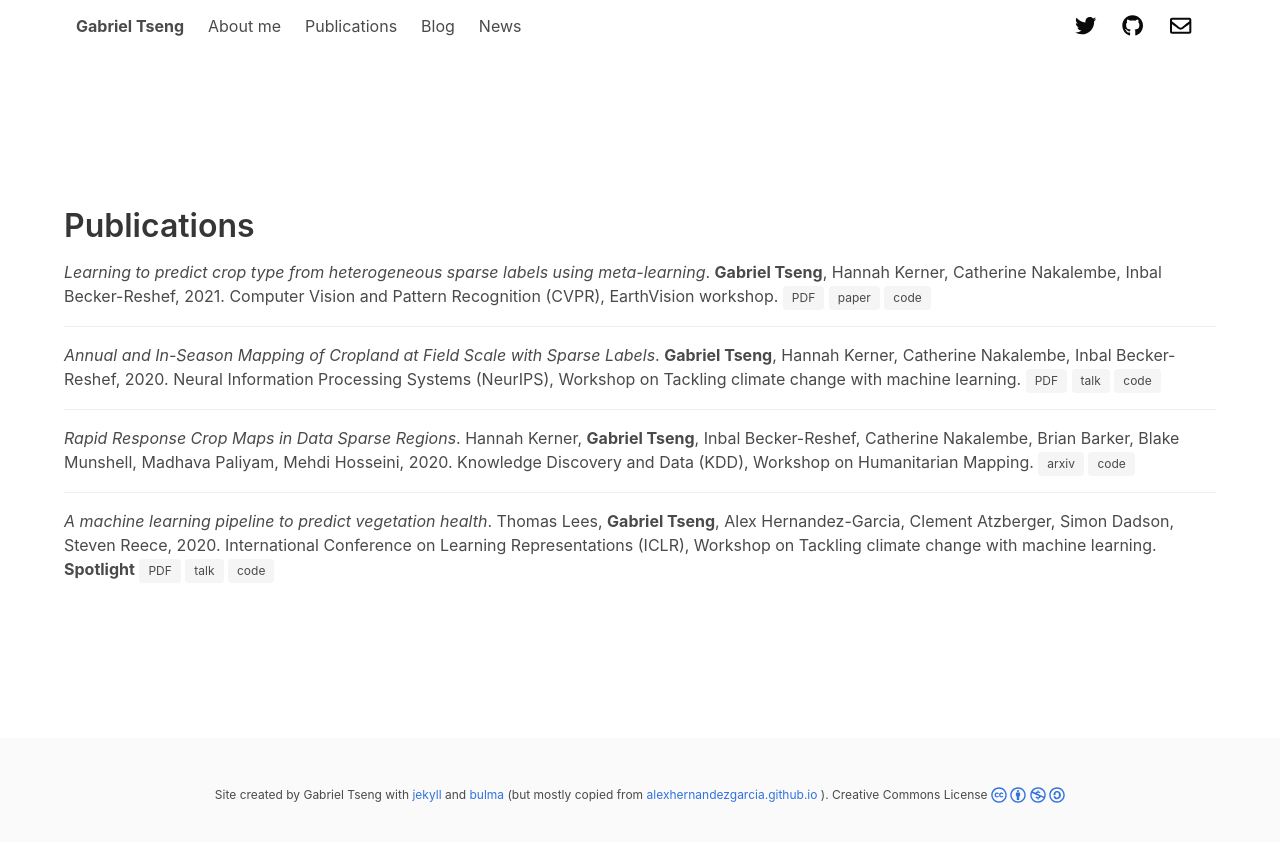
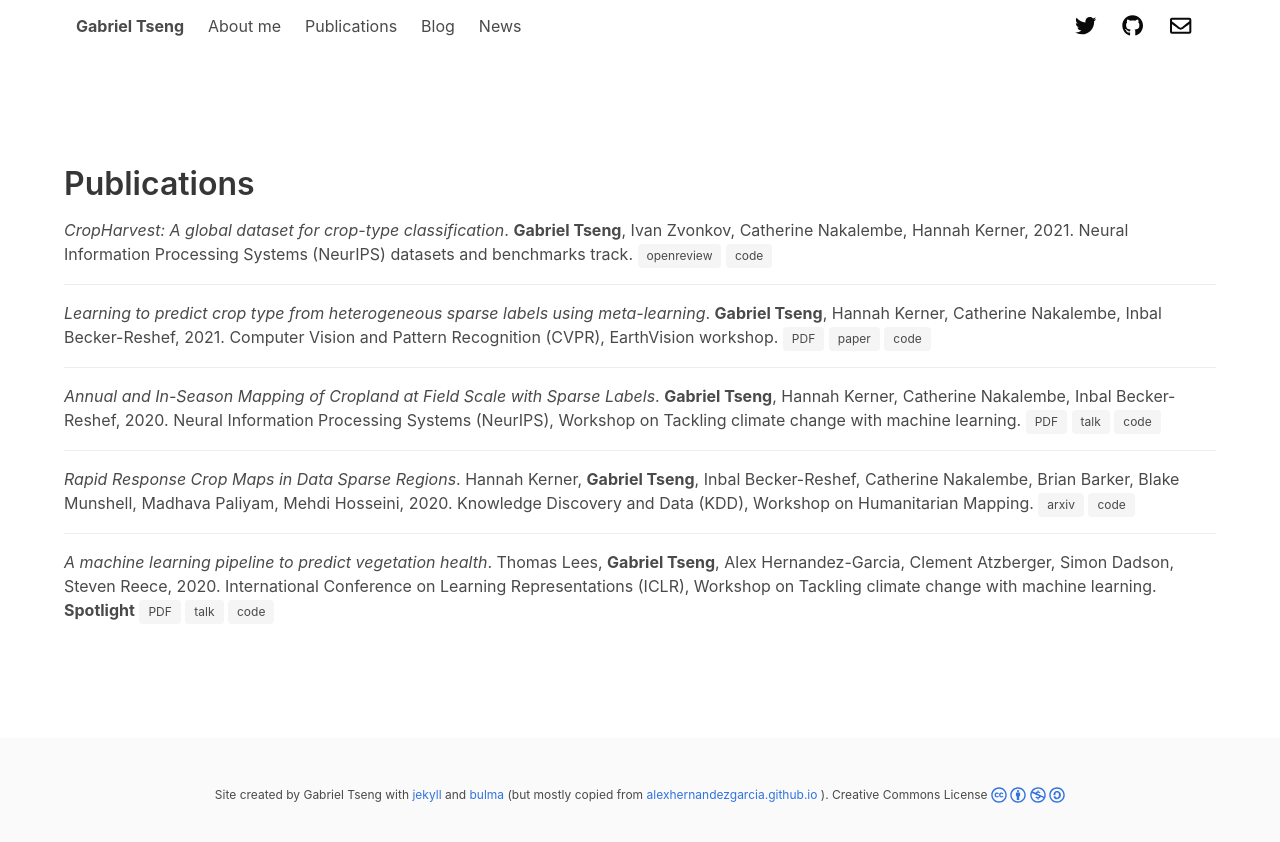
Before and after one commit to gabrieltseng/gabrieltseng.github.io, a Jekyll site: the page built from _pages/publications.html, in a window 1280 px wide. Shown: the top 842 px of the page. Built offline with Jekyll 4.4.1, drawn with Linux system fonts in a browser that asks for light colours; nearby versions of some CDN libraries; a style sheet for code colours, icons or effects is not loaded.

Commit message:
Update publications

```diff
--- a/_data/publications.yml
+++ b/_data/publications.yml
@@ -1,3 +1,16 @@
+- title: "CropHarvest: A global dataset for crop-type classification"
+  authors:
+    - Gabriel Tseng
+    - Ivan Zvonkov
+    - Catherine Nakalembe
+    - Hannah Kerner
+  year: 2021
+  journal: Neural Information Processing Systems (NeurIPS) datasets and benchmarks track
+  tags:
+    - tag: openreview
+      link: https://openreview.net/forum?id=JtjzUXPEaCu
+    - tag: code
+      link: https://github.com/nasaharvest/cropharvest
 - title: "Learning to predict crop type from heterogeneous sparse labels using meta-learning"
   authors:
     - Gabriel Tseng
```
Also changed, not shown: 1 other file.
